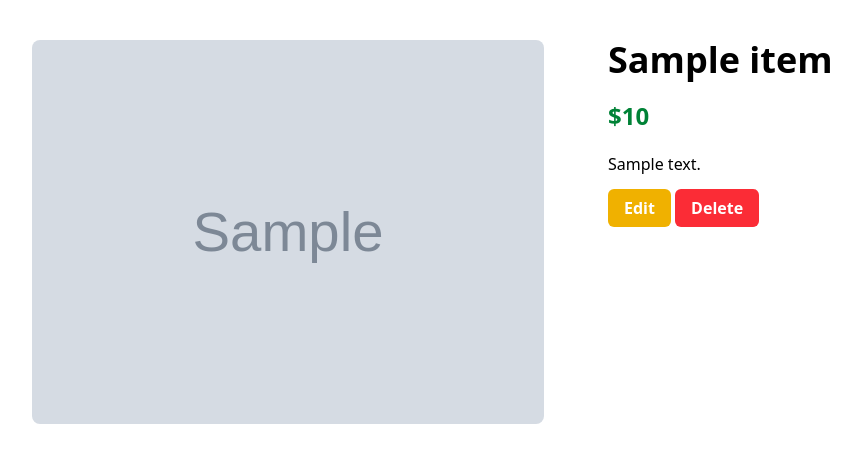
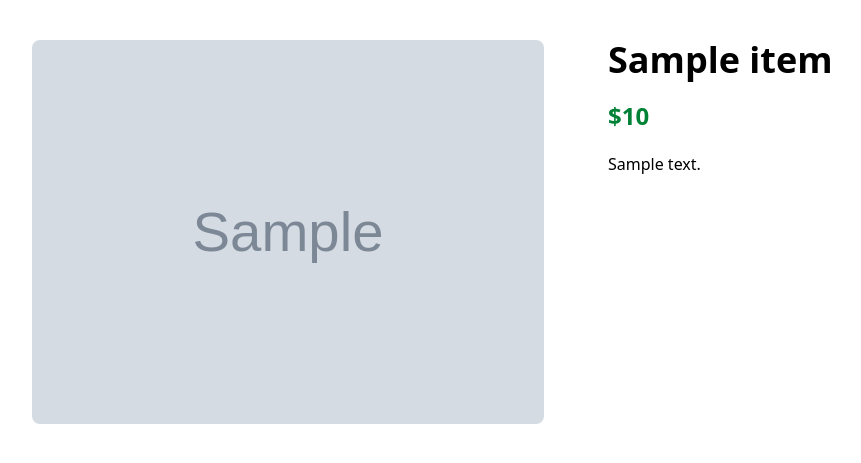
Before and after one commit to soheilrabiee/django-projects, a Django app: page /myapp/1/ in a window 1280 px wide. Shown: the part 64-527 px from the top of the page, without its empty margins (8-869 px from the left). Run offline with Django 5.2, Linux system fonts and the light colour scheme; tables that the repository leaves empty hold one stand-in row (values such as "Sample post"); grey boxes marked "Sample" are stand-in pictures.

Commit message:
Display the edit/delete buttons only for the user who created the item

```diff
--- a/django-masterclass/mysite/myapp/templates/myapp/detail.html
+++ b/django-masterclass/mysite/myapp/templates/myapp/detail.html
@@ -9,11 +9,13 @@
             <div class="text-green-700 font-bold text-2xl">${{ item.item_price }}</div>
             <div>{{ item.item_desc }}</div>
             <div>
-                <a class="bg-yellow-500 px-4 py-2 rounded-md font-bold text-white"
-                   href="{% url "myapp:update_item" item.id %}">Edit</a>
-                {% comment %}Passing the id as an argument alongside the url which comes from the context in the template{% endcomment %}
-                <a class="bg-red-500 px-4 py-2 rounded-md font-bold text-white"
-                   href="{% url "myapp:delete_item" item.id %}">Delete</a>
+                {% if item.user_name == request.user %}
+                    <a class="bg-yellow-500 px-4 py-2 rounded-md font-bold text-white"
+                       href="{% url "myapp:update_item" item.id %}">Edit</a>
+                    {% comment %}Passing the id as an argument alongside the url which comes from the context in the template{% endcomment %}
+                    <a class="bg-red-500 px-4 py-2 rounded-md font-bold text-white"
+                       href="{% url "myapp:delete_item" item.id %}">Delete</a>
+                {% endif %}
             </div>
         </div>
     </div>
```
